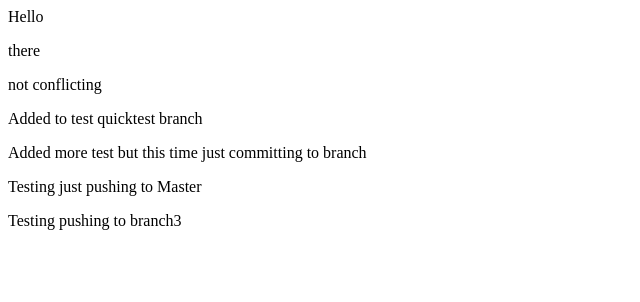
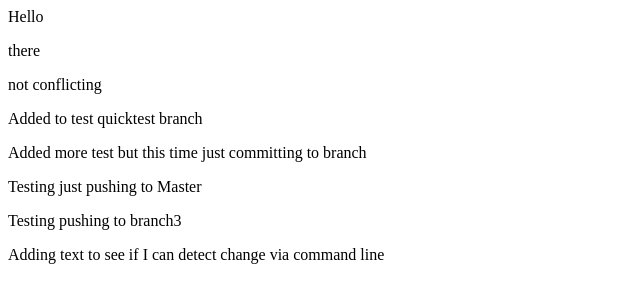
Before and after one commit to jfarrell2/demo-repo, a plain HTML site: page index.html in a window 1280 px wide. Shown: the whole page, without its empty margins (0-640 px from the left). Drawn offline with Linux system fonts and the light colour scheme.

Commit message:
Update index.html
Added line to see if I can detect change via terminal

```diff
--- a/index.html
+++ b/index.html
@@ -5,3 +5,4 @@
 <p>Added more test but this time just committing to branch</p>
 <p>Testing just pushing to Master</p>
 <p>Testing pushing to branch3</p>
+<p>Adding text to see if I can detect change via command line</p>
```
